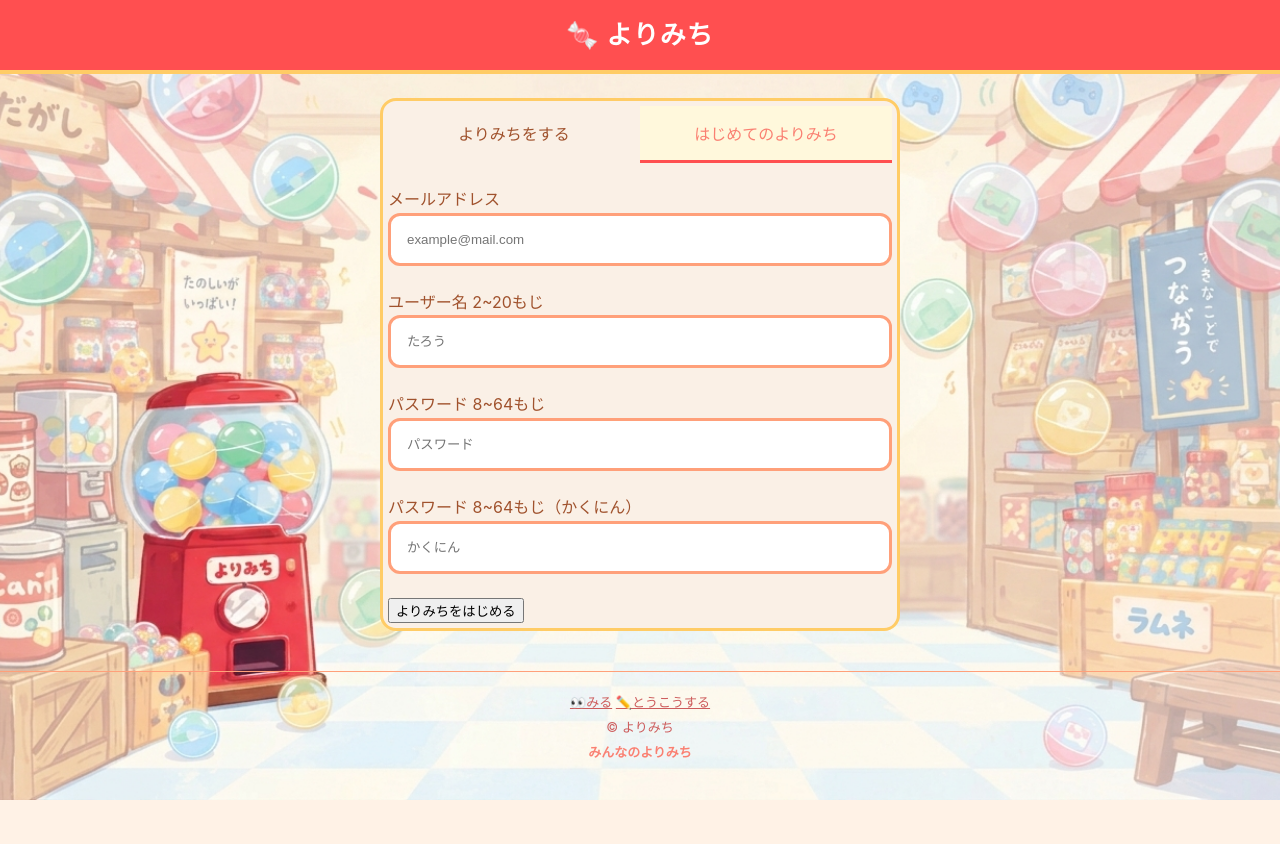
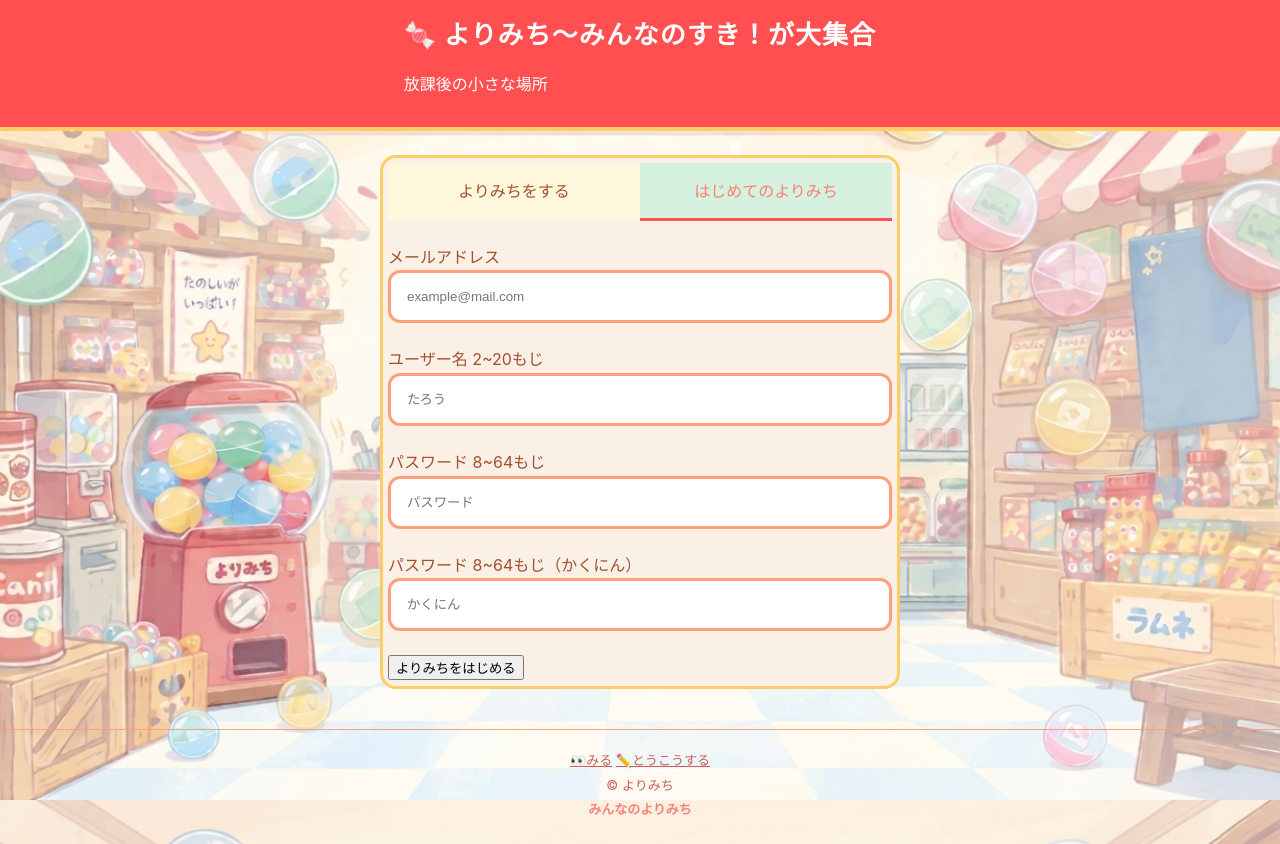
Before and after one commit to E-team-RT/E-team-Hackathon, a Flask app: page /signup in a window 1280 px wide. Before the commit the page ends 800 px from the top, so only its background shows below. Run offline with Flask 2, Linux system fonts and the light colour scheme; some libraries are stand-ins or nearby versions.

Commit message:
共通レイアウトとホーム画面を調整

```diff
--- a/SNSApp/static/css/auth.css
+++ b/SNSApp/static/css/auth.css
@@ -14,16 +14,21 @@
 	display: flex; /* 要素を横並びにする */
 	margin-bottom: 24px; /*タブの下に空白を入れる*/
 }
+
+/*タブの通常状態*/
 .tab{
 	flex: 1; /*横並びのタブを余白分広げる*/
 	text-decoration: none; /*下線を無くす*/
 	padding: 16px;
 	text-align: center; /*中央ぞろえ*/
+	color: var(--color-text);
+  background: var(--color-cream);
 }
 
+/*選択中のタブ*/
 .tab.active{
 	color: var(--color-main-dark); /*アクティブタブの文字色*/
-	background: var(--color-cream); /*アクティブタブの背面色*/
+	background: #D6F1DF; /*アクティブタブの背面色*/
 	box-shadow: inset 0 -3px var(--color-main); /*要素の内側に影を出す*/
 }
 
--- a/SNSApp/static/css/base.css
+++ b/SNSApp/static/css/base.css
@@ -7,7 +7,7 @@
 
 body {
     margin:0;
-    background-image:url("../images/dagashi-bg.jpeg");
+    background-image:url("../images/Dagashiya.jpeg");
     background-size: cover;
     background-position: center;
     background-attachment: fixed;
--- a/SNSApp/templates/common/footer.html
+++ b/SNSApp/templates/common/footer.html
@@ -1,8 +1,8 @@
 
 <footer class="site-footer">
     <nav class="footer-nav">
-        <a href="/home">👀みる</a>
-        <a href="/post">✏️とうこうする</a>
+        <a href="/home" class="footer-button">👀みる</a>
+        <a href="/post" class="footer-button">✏️とうこうする</a>
     </nav>
     <p>© よりみち</p>
     <p class="footer-message">みんなのよりみち</p>
--- a/SNSApp/templates/common/header.html
+++ b/SNSApp/templates/common/header.html
@@ -1,6 +1,9 @@
 
 <header class="site-header">
     <div class="header-inner">
-        <a href="#" class="site-logo">🍬 よりみち</a>
+        <div class="site-brand">
+            <a href="#" class="site-logo">🍬 よりみち〜みんなのすき！が大集合</a>
+            <p class="site-tagline">放課後の小さな場所</p>
+        </div>
     </div>
 </header>
--- a/SNSApp/templates/home.html
+++ b/SNSApp/templates/home.html
@@ -9,10 +9,6 @@ page_css %}
 {% block content %}
 <div>
   <main>
-    <section class="home-intro">
-      <h1>みんなのすき！が大集合</h1>
-      <p>放課後の小さな場所</p>
-    </section>
 
     <!-- ユーザー名の検索ウィンドウ -->
     <section>
```
Also changed, not shown: SNSApp/static/css/home.css (+0 -9 lines), SNSApp/static/images/Dagashiya.jpeg (added), SNSApp/static/images/dagashi-bg.jpeg (deleted).
